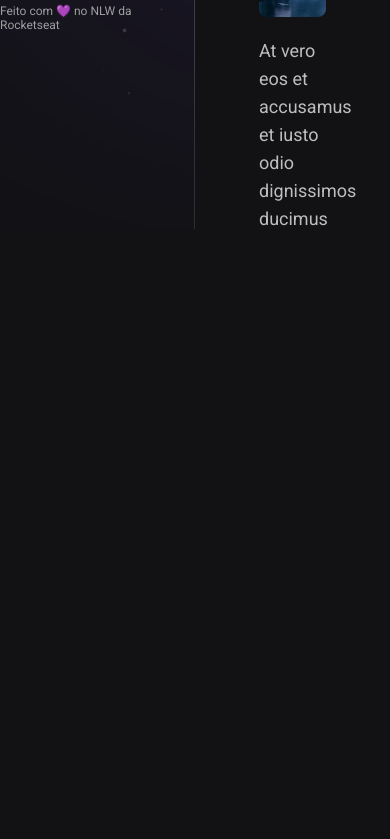
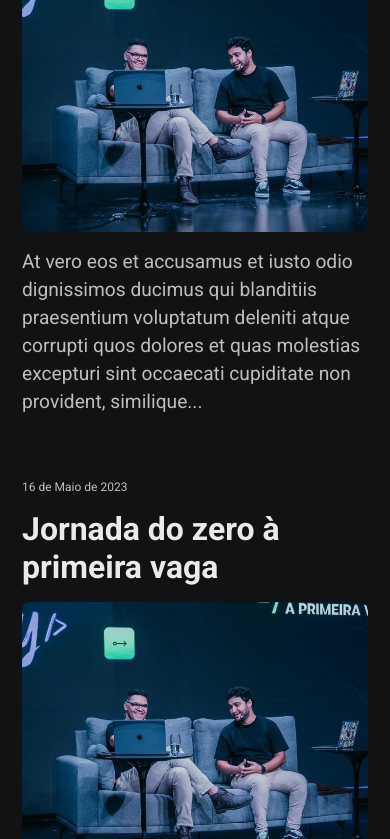
Before and after one commit to dev-saulo/nlw-spacetime, a plain HTML site: page index.html in a window 390 px wide. Shown: the part 615-1454 px from the top of the page. Before the commit the page ends 844 px from the top, so only its background shows below. Drawn offline with Linux system fonts and the light colour scheme.

Commit message:
Alterações na estilziação do site

```diff
--- a/style.css
+++ b/style.css
@@ -2,6 +2,22 @@
     margin: 0;
     padding: 0;
     box-sizing: border-box;
+}
+
+:root {
+    font-size: 16px;
+}
+
+@keyframes entering {
+    from {
+        opacity: 0;
+        transform: translateY(-200px);
+    }
+
+    to {
+        opacity: 1;
+        transform: translateY(0);
+    }
 }
 
 body {
@@ -21,6 +37,7 @@ nav {
     grid-area: timeline;
 
     overflow-y: scroll;
+    animation: entering 0.7s ease-in-out;
 }
 
 .memory {
@@ -34,11 +51,11 @@ nav {
 
 .memory small {
     color: #bebebf;
-    font-size: 12px;
+    font-size: 0.75rem;
 }
 
 .memory h1 {
-    font-size: 32px;
+    font-size: 2rem;
     color: #eaeaea;
 }
 
@@ -47,10 +64,23 @@ nav {
     height: 280px;
     object-fit: cover;
     border-radius: 8px;
+
+    transition: transform 0.3s ease-in-out;
+}
+
+.memory:hover img {
+    transform: scale(1.1);
+}
+
+.memory div {
+    width: 100%;
+    height: 280px;
+    overflow: hidden;
+    border-radius: 8px;
 }
 
 .memory p {
-    font-size: 18px;
+    font-size: 1.2rem;
     color: #bebebf;
     line-height: 28px;
 }
@@ -73,6 +103,10 @@ aside {
     background-size: auto 100%;
 }
 
+aside * {
+    animation: entering 0.7s ease-in-out;
+}
+
 aside img:nth-child(2) {
     width: 160px;
     height: 160px;
@@ -84,11 +118,31 @@ aside img:nth-child(2) {
 }
 
 aside p {
-    font-size: 32px;
+    font-size: 2rem;
     text-align: center;
 }
 
 aside span {
-    font-size: 12px;
+    font-size: 0.75rem;
     color: #9e9ea0;
 }
+
+@media (max-width: 768px) {
+    body {
+        grid-template-columns: 1fr;
+        grid-template-rows: 0.2fr 0.8fr;
+        grid-template-areas:
+            "profile"
+            "timeline";
+    }
+
+    aside {
+        border-right: none;
+        padding: 32px 12px;
+    }
+
+    nav {
+        overflow-y: visible;
+        padding: 22px;
+    }
+}
```
